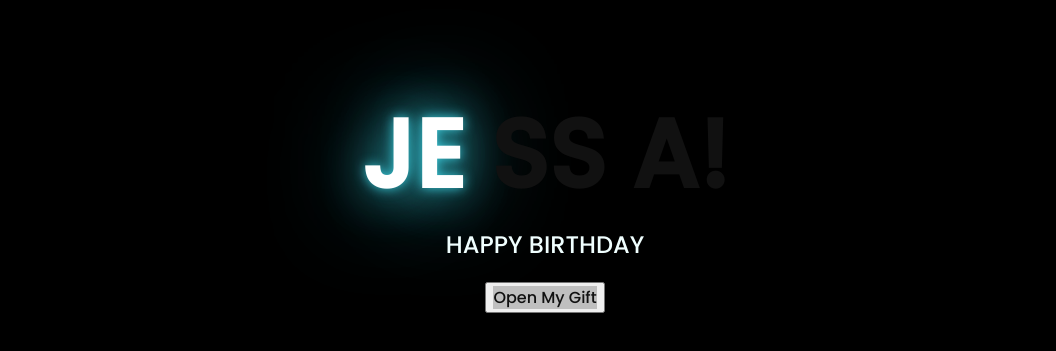
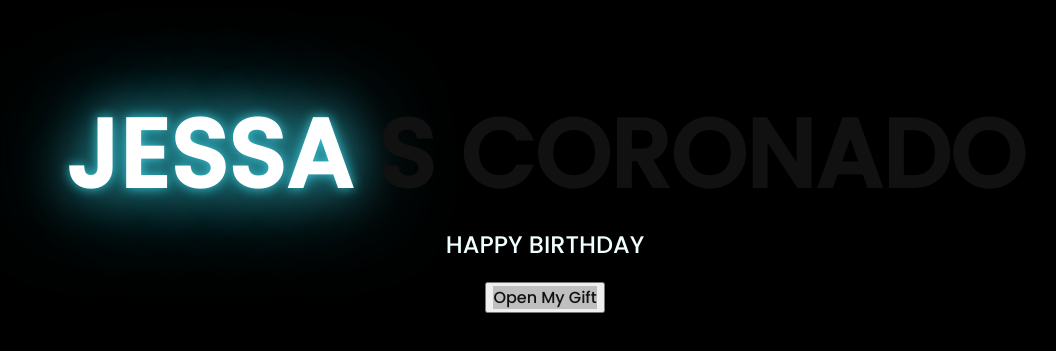
Before and after one commit to Blackhole17/Gift, a plain HTML site: page index.html in a window 1280 px wide. Shown: the part 211-562 px from the top of the page, without its empty margins (103-1159 px from the left). Drawn offline with Linux system fonts and the light colour scheme.

Commit message:
5rd commit

```diff
--- a/index.html
+++ b/index.html
@@ -11,11 +11,11 @@
   <body>
     <div class="greetings">
       <!-- silahkan menambah kata sesuai keinginan dengan <span>text...</span -->
-      <span>JE</span>
+      <span>JESSA</span>
       <span></span>
-      <span>SS</span>
+      <span>S</span>
       <span></span>
-      <span>A!</span>
+      <span>CORONADO</span>
     </div>
     <div class="description">
       <span>HAPPY BIRTHDAY</span>
```
